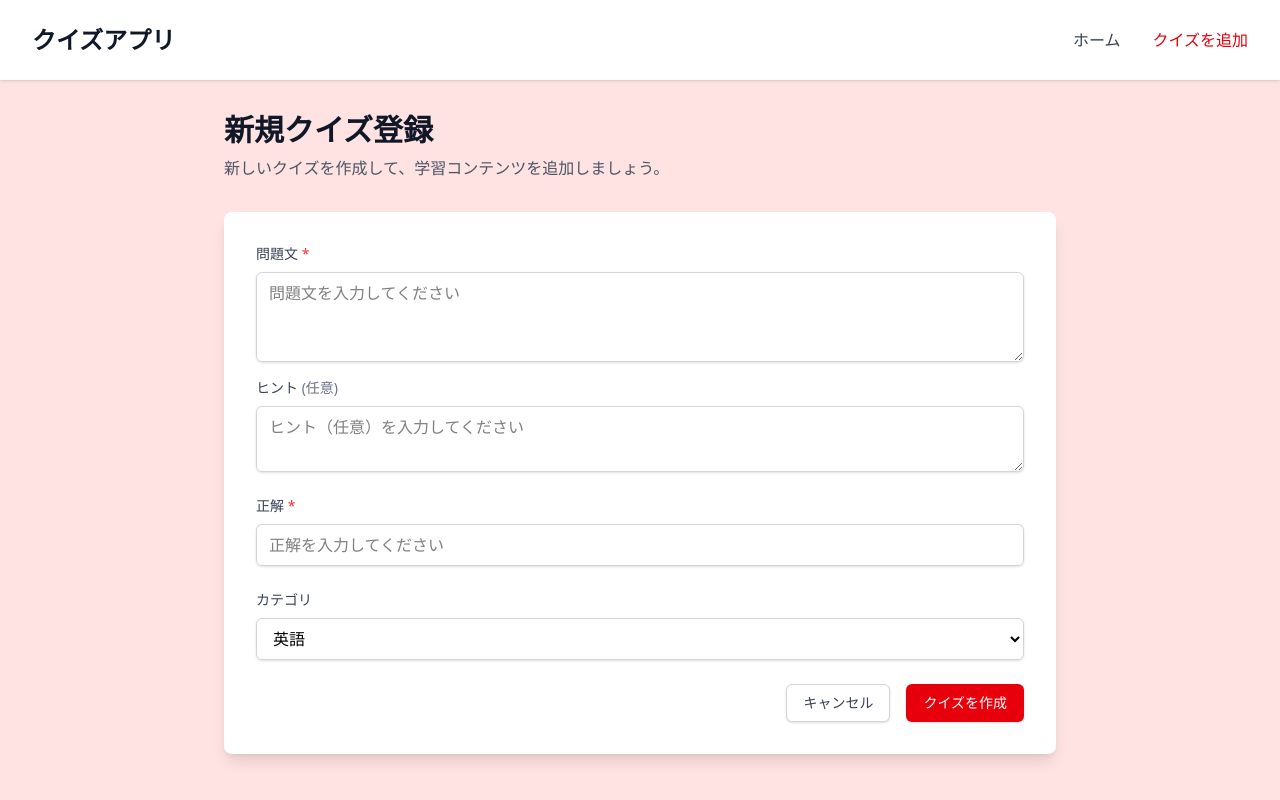
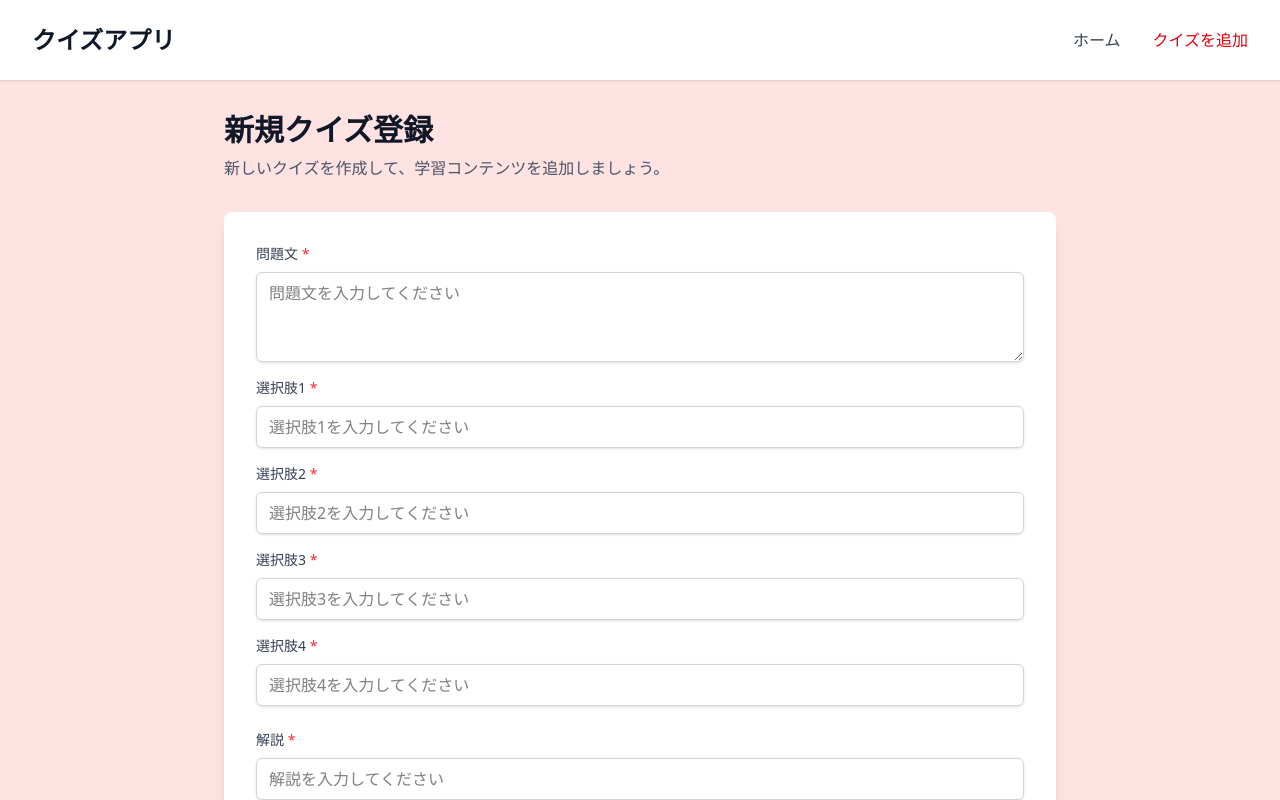
Before and after one commit to takokattako/Quiz, a Next.js app: page /create in a window 1280 px wide. Shown: the top 800 px of the page. Built offline with nearby package versions, Linux system fonts and the light colour scheme; no server answers.

Commit message:
4択クイズ製作途中2

```diff
--- a/components/QuizForm.js
+++ b/components/QuizForm.js
@@ -18,14 +18,12 @@ export default function QuizForm() {
 
     const [formData, setFormData] = useState({
         question: "",
-        correct_answer: "",
+        explanation: "",
         category: "英語",
-        hint: "",
         choice1: "",
         choice2: "",
         choice3: "",
         choice4: "",
-        explanation: "",
         correct_choice_index: 0,
     });
 
@@ -47,14 +45,12 @@ export default function QuizForm() {
             // DB カラム名に合わせてマッピングして挿入
             const payload = {
                 question_text: formData.question,
-                answer: formData.correct_answer,
+                answer: formData.explanation,
                 category: formData.category,
-                hint: formData.hint,
                 choice1: formData.choice1,
                 choice2: formData.choice2,
                 choice3: formData.choice3,
                 choice4: formData.choice4,
-                explanation: formData.explanation,
             };
 
             const { data, error: sbError } = await supabase
@@ -68,14 +64,12 @@ export default function QuizForm() {
                 setSuccess("クイズを保存しました。");
                 setFormData({
                     question: "",
-                    correct_answer: "",
+                    explanation: "",
                     category: "英語",
-                    hint: "",
                     choice1: "",
                     choice2: "",
                     choice3: "",
                     choice4: "",
-                    explanation: "",
                     correct_choice_index: 0,
                 });
             }
@@ -165,43 +159,104 @@ export default function QuizForm() {
                         placeholder="問題文を入力してください"
                     />
 
-                    {/* ヒント */}
+                    {/* 選択肢1 */}
                     <div className="mt-4">
                         <label
-                            htmlFor="hint"
+                            htmlFor="choice1"
                             className="block text-sm font-medium text-gray-700 dark:text-gray-300 mb-2"
                         >
-                            ヒント <span className="text-gray-500 text-sm">(任意)</span>
+                            選択肢1 <span className="text-red-500">*</span>
                         </label>
-                        <textarea
-                            id="hint"
-                            name="hint"
-                            rows={2}
-                            value={formData.hint}
+                        <input
+                            type="text"
+                            id="choice1"
+                            name="choice1"
+                            value={formData.choice1}
                             onChange={handleChange}
+                            required
                             className="block w-full px-3 py-2 border border-gray-300 dark:border-gray-600 rounded-md shadow-sm focus:outline-none focus:ring-red-500 focus:border-red-500 dark:bg-gray-700 dark:text-white text-black"
-                            placeholder="ヒント（任意）を入力してください"
+                            placeholder="選択肢1を入力してください"
+                        />
+                    </div>
+
+                    {/* 選択肢2 */}
+                    <div className="mt-4">
+                        <label
+                            htmlFor="choice2"
+                            className="block text-sm font-medium text-gray-700 dark:text-gray-300 mb-2"
+                        >
+                            選択肢2 <span className="text-red-500">*</span>
+                        </label>
+                        <input
+                            type="text"
+                            id="choice2"
+                            name="choice2"
+                            value={formData.choice2}
+                            onChange={handleChange}
+                            required
+                            className="block w-full px-3 py-2 border border-gray-300 dark:border-gray-600 rounded-md shadow-sm focus:outline-none focus:ring-red-500 focus:border-red-500 dark:bg-gray-700 dark:text-white text-black"
+                            placeholder="選択肢2を入力してください"
+                        />
+                    </div>
+
+                    {/* 選択肢3 */}
+                    <div className="mt-4">
+                        <label
+                            htmlFor="choice3"
+                            className="block text-sm font-medium text-gray-700 dark:text-gray-300 mb-2"
+                        >
+                            選択肢3 <span className="text-red-500">*</span>
+                        </label>
+                        <input
+                            type="text"
+                            id="choice3"
+                            name="choice3"
+                            value={formData.choice3}
+                            onChange={handleChange}
+                            required
+                            className="block w-full px-3 py-2 border border-gray-300 dark:border-gray-600 rounded-md shadow-sm focus:outline-none focus:ring-red-500 focus:border-red-500 dark:bg-gray-700 dark:text-white text-black"
+                            placeholder="選択肢3を入力してください"
+                        />
+                    </div>
+
+                    {/* 選択肢4 */}
+                    <div className="mt-4">
+                        <label
+                            htmlFor="choice4"
+                            className="block text-sm font-medium text-gray-700 dark:text-gray-300 mb-2"
+                        >
+                            選択肢4 <span className="text-red-500">*</span>
+                        </label>
+                        <input
+                            type="text"
+                            id="choice4"
+                            name="choice4"
+                            value={formData.choice4}
+                            onChange={handleChange}
+                            required
+                            className="block w-full px-3 py-2 border border-gray-300 dark:border-gray-600 rounded-md shadow-sm focus:outline-none focus:ring-red-500 focus:border-red-500 dark:bg-gray-700 dark:text-white text-black"
+                            placeholder="選択肢4を入力してください"
                         />
                     </div>
                 </div>
 
-                {/* 正解 */}
+                {/* 解説 */}
                 <div>
                     <label
-                        htmlFor="correct_answer"
+                        htmlFor="explanation"
                         className="block text-sm font-medium text-gray-700 dark:text-gray-300 mb-2"
                     >
-                        正解 <span className="text-red-500">*</span>
+                        解説 <span className="text-red-500">*</span>
                     </label>
                     <input
                         type="text"
-                        id="correct_answer"
-                        name="correct_answer"
-                        value={formData.correct_answer}
+                        id="explanation"
+                        name="explanation"
+                        value={formData.explanation}
                         onChange={handleChange}
                         required
                         className="block w-full px-3 py-2 border border-gray-300 dark:border-gray-600 rounded-md shadow-sm focus:outline-none focus:ring-red-500 focus:border-red-500 dark:bg-gray-700 dark:text-white text-black"
-                        placeholder="正解を入力してください"
+                        placeholder="解説を入力してください"
                     />
                 </div>
 
--- a/components/QuizList.js
+++ b/components/QuizList.js
@@ -16,7 +16,6 @@ export default function QuizList() {
     const [loading, setLoading] = useState(true);
     const [error, setError] = useState(null);
     const [expanded, setExpanded] = useState({});
-    const [expandedHints, setExpandedHints] = useState({});
     const [selectedOptions, setSelectedOptions] = useState({}); // quizId -> index of clicked option
 
     useEffect(() => {
@@ -26,7 +25,7 @@ export default function QuizList() {
             try {
                 const { data, error: sbError } = await supabase
                     .from("question")
-                    .select("id, question_text, answer, hint, category, choice1, choice2, choice3, choice4, explanation")
+                    .select("id, question_text, answer, category, choice1, choice2, choice3, choice4, explanation")
                     .order("id", { ascending: true });
 
                 if (sbError) {
@@ -53,10 +52,6 @@ export default function QuizList() {
 
     const toggleQuiz = (quizId) => {
         setExpanded((prev) => ({ ...prev, [quizId]: !prev[quizId] }));
-    };
-
-    const toggleHint = (quizId) => {
-        setExpandedHints((prev) => ({ ...prev, [quizId]: !prev[quizId] }));
     };
 
     const handleOptionClick = (quizId, index, optionText) => {
@@ -157,13 +152,6 @@ export default function QuizList() {
                                         if (quiz.choice2 !== undefined) choices.push(quiz.choice2);
                                         if (quiz.choice3 !== undefined) choices.push(quiz.choice3);
                                         if (quiz.choice4 !== undefined) choices.push(quiz.choice4);
-                                        // fallback: if no separate choices, try to parse JSON from hint
-                                        if (choices.length === 0) {
-                                            try {
-                                                const parsed = quiz.hint ? JSON.parse(quiz.hint) : null;
-                                                if (Array.isArray(parsed) && parsed.length >= 1) choices.push(...parsed.slice(0, 4));
-                                            } catch (e) {}
-                                        }
                                         if (choices.length === 0) choices.push(quiz.answer || "");
 
                                         return choices.map((choice, idx) => {
@@ -203,7 +191,7 @@ export default function QuizList() {
                                         <div className="bg-gray-50 dark:bg-gray-700 rounded-md p-4 mt-2">
                                             <div className="text-sm font-medium text-gray-600 dark:text-gray-400 mb-2">解説</div>
                                             <div className="text-gray-900 dark:text-white text-sm">
-                                                {quiz.explanation || quiz.hint || "解説は登録されていません。"}
+                                                {quiz.explanation || "解説は登録されていません。"}
                                             </div>
                                         </div>
                                     )}
```
